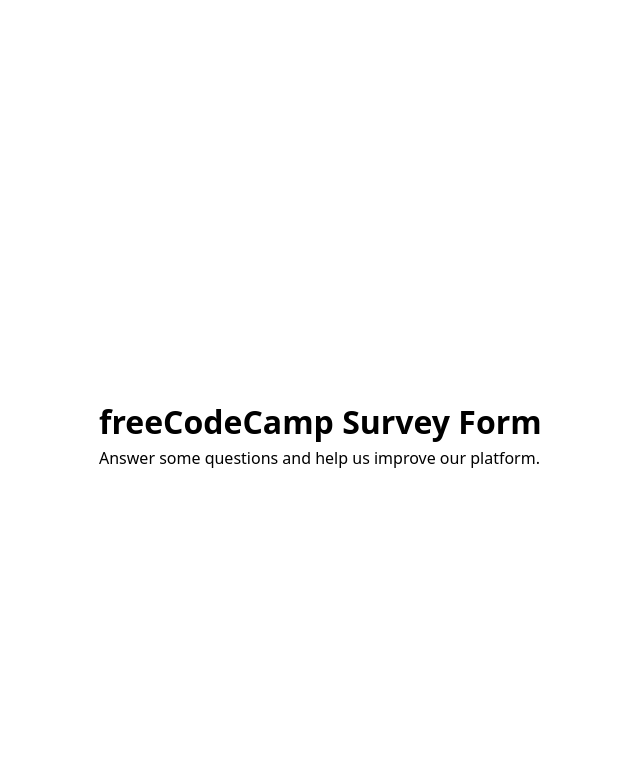
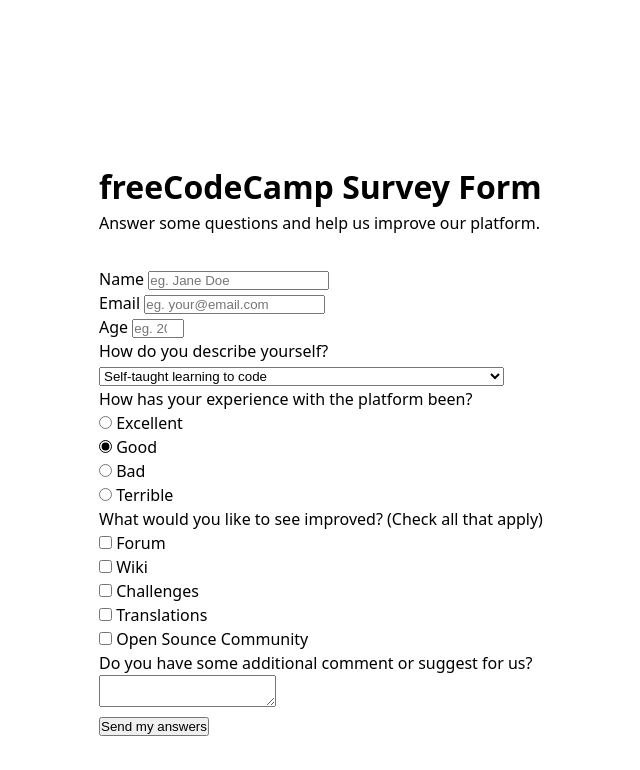
Before and after one commit to jsklcodes/freecodecamp-feedback-form, a plain HTML site: page index.html in a window 1280 px wide. Shown: the part 30-800 px from the top of the page, without its empty margins (291-931 px from the left). Drawn offline with Linux system fonts and the light colour scheme.

Commit message:
Add form markup

```diff
--- a/index.html
+++ b/index.html
@@ -19,6 +19,118 @@
       <p id="description">Answer some questions and help us improve our
         platform.</p>
     </header>
+
+    <form class="form" id="survey-form">
+      <div>
+        <label for="name" class="form-label" id="name-label">Name</label>
+        <input type="text" class="form-control" name="name" id="name"
+          placeholder="eg. Jane Doe" required>
+      </div>
+
+      <div>
+        <label for="email" class="form-label" id="email-label">Email</label>
+        <input type="email" class="form-control" name="email" id="email"
+          placeholder="eg. your@email.com" required>
+      </div>
+
+      <div>
+        <label for="number" class="form-label" id="number-label">Age</label>
+        <input type="number" class="form-control form-number" name="age"
+          id="number" min="10" max="99" placeholder="eg. 20">
+      </div>
+
+      <div>
+        <label for="dropdown" class="form-label">How do you describe
+          yourself?</label>
+        <select class="form-control form-select" name="gender" id="dropdown">
+          <option value="Self-taught learning to code">Self-taught learning to
+            code
+          </option>
+          <option value="Learning to code at university">Learning to code at
+            university</option>
+          <option
+            value="I already work in the area, I'm here just reviewing some concepts">
+            I already work in the area, I'm here just reviewing some concepts
+          </option>
+          <option value="Other">Other</option>
+        </select>
+      </div>
+
+      <div>
+        <p class="form-label">How has your experience with the platform been?
+        </p>
+
+        <div class="grid">
+          <label for="excellent">
+            <input type="radio" class="form-radio" name="radio" id="excellent"
+              value="Excellent">
+            <span>Excellent</span>
+          </label>
+          <label for="good">
+            <input type="radio" class="form-radio" name="radio" id="good"
+              value="Good" checked>
+            Good
+          </label>
+          <label for="bad">
+            <input type="radio" class="form-radio" name="radio" id="bad"
+              value="Bad">
+            Bad
+          </label>
+          <label for="terrible">
+            <input type="radio" class="form-radio" name="radio" id="terrible"
+              value="Terrible">
+            Terrible
+          </label>
+        </div>
+      </div>
+
+      <div>
+        <p class="form-label">What would you like to see improved? (Check all
+          that apply)</p>
+
+        <div class="grid">
+          <label for="forum">
+            <input type="checkbox" class="form-checkbox" name="forum" id="forum"
+              value="Forum">
+            Forum
+          </label>
+          <label for="wiki">
+            <input type="checkbox" class="form-checkbox" name="wiki" id="wiki"
+              value="Wiki">
+            Wiki
+          </label>
+          <label for="challenges">
+            <input type="checkbox" class="form-checkbox" name="challenges"
+              id="challenges" value="Challenges">
+            Challenges
+          </label>
+          <label for="translations">
+            <input type="checkbox" class="form-checkbox" name="translations"
+              id="translations" value="Translations">
+            Translations
+          </label>
+          <label for="open-sounce-community">
+            <input type="checkbox" class="form-checkbox"
+              name="open-sounce-community" id="open-sounce-community"
+              value="Open Sounce Community">
+            Open Sounce Community
+          </label>
+        </div>
+      </div>
+
+      <div>
+        <label for="comments-or-suggestions" class="form-label">Do you have some
+          additional
+          comment
+          or suggest for us?</label>
+        <textarea class="form-textarea" name="comments-or-suggestions"
+          id="comments-or-suggestions"></textarea>
+      </div>
+
+      <div>
+        <input type="submit" class="button" id="submit" value="Send my answers">
+      </div>
+    </form>
   </div>
 
 </body>
```
